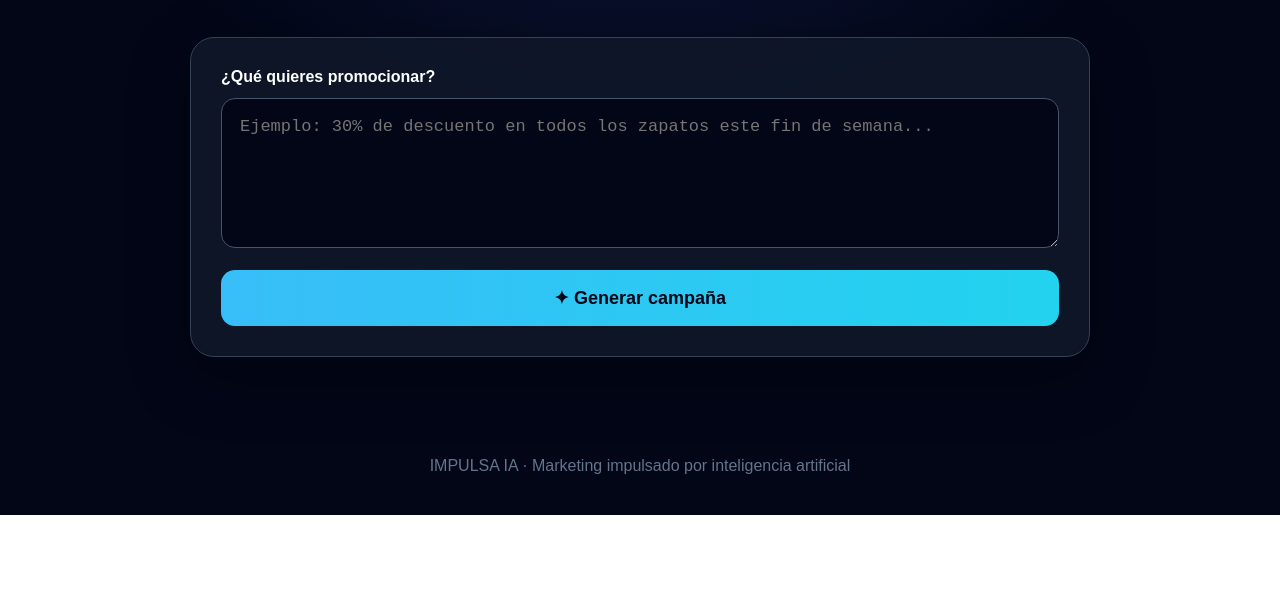
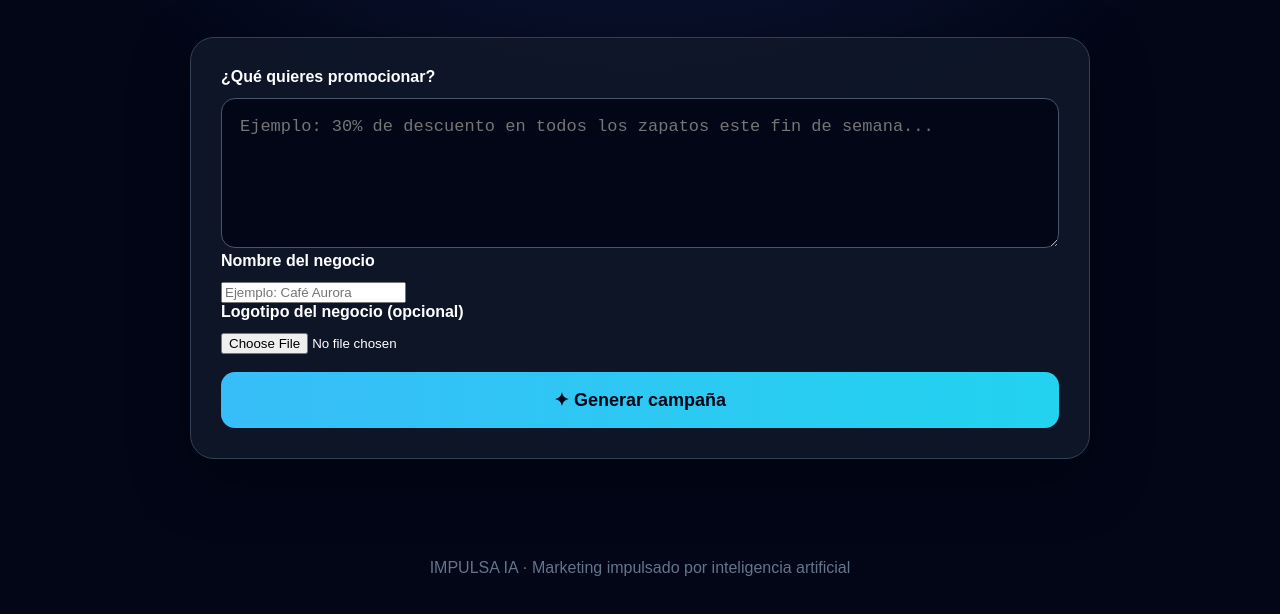
Before and after one commit to trabajorhe-netizen/IMPULSA-IA, a website: page index.html in a window 1280 px wide. Shown: the part 478-1092 px from the top of the page. Before the commit the page ends 993 px from the top, so only its background shows below. Drawn offline with Linux system fonts and the light colour scheme.

Commit message:
Agregar nombre y logotipo del negocio

```diff
--- a/index.html
+++ b/index.html
@@ -263,9 +263,25 @@ text-decoration: none;
       placeholder="Ejemplo: 30% de descuento en todos los zapatos este fin de semana..."
     ></textarea>
 
-    <button onclick="generarCampana()">
-      ✦ Generar campaña
-    </button>
+<div class="brand-kit">
+<label for="nombreNegocio">Nombre del negocio</label>
+<input
+  type="text"
+  id="nombreNegocio"
+  placeholder="Ejemplo: Café Aurora"
+>
+
+<label for="logoNegocio">Logotipo del negocio (opcional)</label>
+<input
+  type="file"
+  id="logoNegocio"
+  accept="image/png,image/jpeg,image/webp"
+>
+</div>
+
+<button onclick="generarCampana()">
+  ✦ Generar campaña
+</button>
 
     <div id="resultado"></div>
 
```
